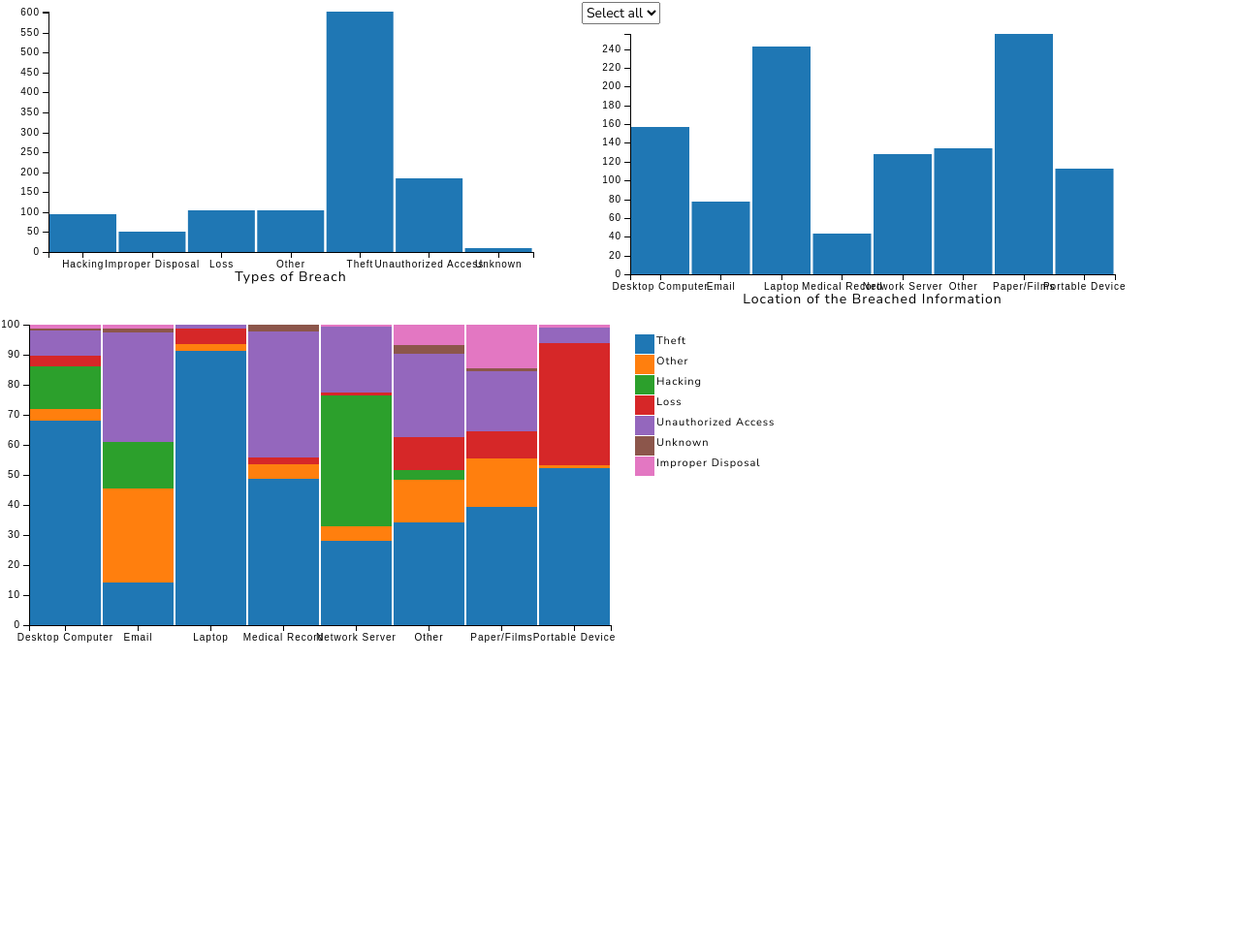
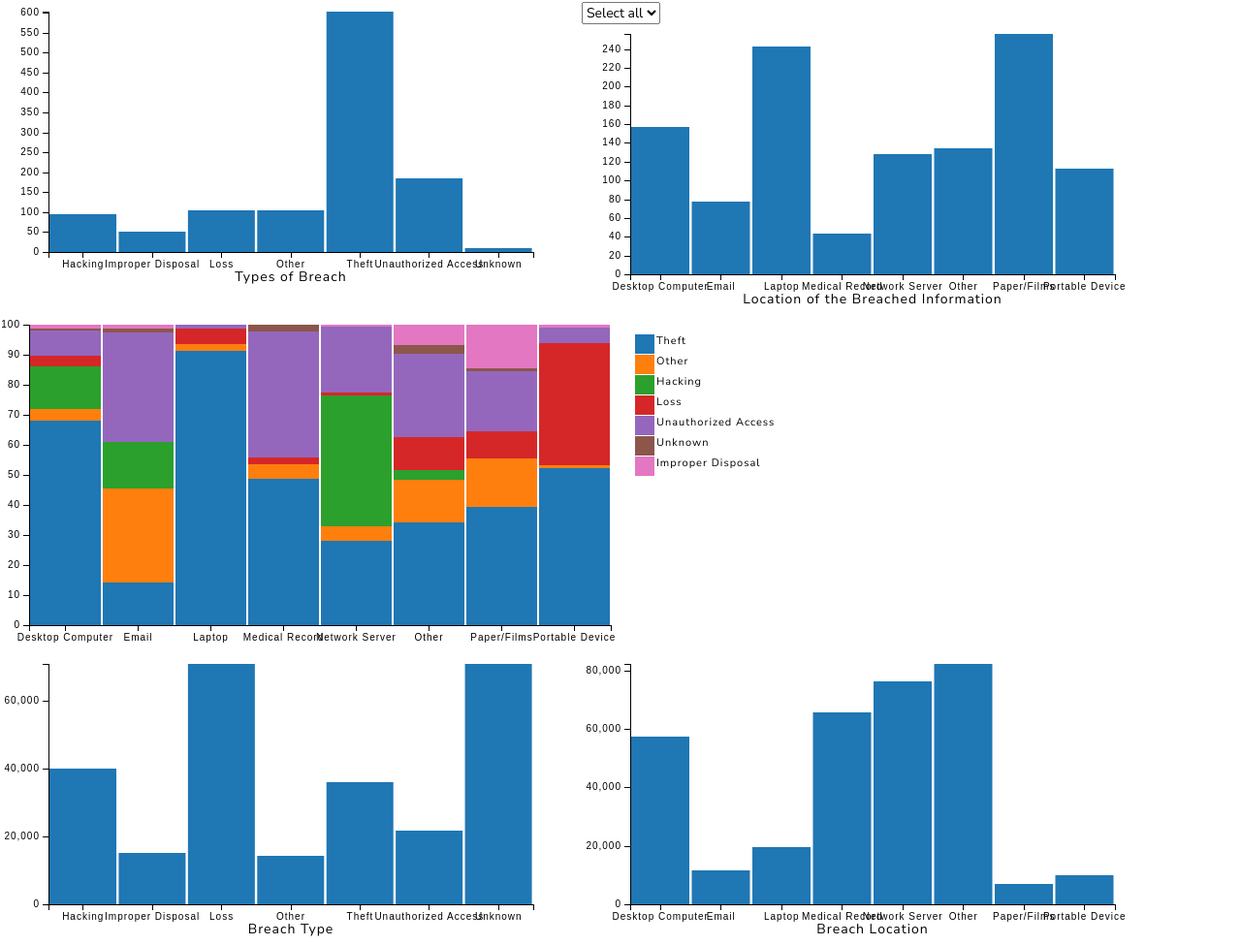
Before and after one commit to Code-Institute-Submissions/CyberSecurityImpactDataVisualization, a plain HTML site: page index.html in a window 1280 px wide. Shown: the part 44-1019 px from the top of the page at 97% size. Before the commit the page ends 800 px from the top, so only its background shows below. Drawn offline with Linux system fonts and the light colour scheme.

Commit message:
4 - Added average impact graphs

```diff
--- a/index.html
+++ b/index.html
@@ -27,5 +27,9 @@
 
     <div id="type-distribution"></div>
 
+    <div id="average-impact-type"></div>
+
+    <div id="average-impact-item"></div>
+
 </body>
 </html>
--- a/static/js/graph.js
+++ b/static/js/graph.js
@@ -1,6 +1,7 @@
 queue()
     .defer(d3.csv, "data/HHSCyberSecurityBreaches.csv")
     .await(makeGraphs);
+
 
 function makeGraphs(error, securityData) {
     var ndx = crossfilter(securityData);
@@ -13,9 +14,12 @@ function makeGraphs(error, securityData) {
     show_attack_type(ndx);
     show_attack_item(ndx);
     show_type_distribution(ndx);
+    show_average_impact_by_type(ndx);
+    show_average_impact_by_item(ndx);
 
     dc.renderAll();
 }
+
 
 function show_state(ndx) {
     var dim = ndx.dimension(dc.pluck('State'));
@@ -119,3 +123,95 @@ function show_type_distribution(ndx) {
         .legend(dc.legend().x(655).y(20).itemHeight(20).gap(1))
         .margins({top: 10, right: 170, bottom: 30, left: 30});
 }
+
+
+function show_average_impact_by_type(ndx) {
+    var dim = ndx.dimension(dc.pluck('Type_of_Breach'));
+
+    function add_item(p, v) {
+        p.count++;
+        p.total += v.Individuals_Affected;
+        p.average = p.total / p.count;
+        return p;
+    }
+
+    function remove_item(p, v) {
+        p.count--;
+        if(p.count == 0) {
+            p.total = 0;
+            p.average = 0;
+        } else {
+            p.total -= v.Individuals_Affected;
+            p.average = p.total / p.count;
+        }
+        return p;
+    }
+
+    function initialise() {
+        return {count: 0, total: 0, average: 0};
+    }
+
+    var averageImpactByType = dim.group().reduce(add_item, remove_item, initialise);
+
+    dc.barChart("#average-impact-type")
+        .width(600)
+        .height(300)
+        .margins({top: 10, right: 50, bottom: 30, left: 50})
+        .dimension(dim)
+        .group(averageImpactByType)
+        .valueAccessor(function(d){
+            return d.value.average.toFixed(2);
+        })
+        .transitionDuration(500)
+        .x(d3.scale.ordinal())
+        .xUnits(dc.units.ordinal)
+        .elasticY(true)
+        .xAxisLabel("Breach Type")
+        .yAxis().ticks(4);
+}
+
+
+function show_average_impact_by_item(ndx) {
+    var dim = ndx.dimension(dc.pluck('Location_of_Breached_Information'));
+
+    function add_item(p, v) {
+        p.count++;
+        p.total += v.Individuals_Affected;
+        p.average = p.total / p.count;
+        return p;
+    }
+
+    function remove_item(p, v) {
+        p.count--;
+        if(p.count == 0) {
+            p.total = 0;
+            p.average = 0;
+        } else {
+            p.total -= v.Individuals_Affected;
+            p.average = p.total / p.count;
+        }
+        return p;
+    }
+
+    function initialise() {
+        return {count: 0, total: 0, average: 0};
+    }
+
+    var averageImpactByType = dim.group().reduce(add_item, remove_item, initialise);
+
+    dc.barChart("#average-impact-item")
+        .width(600)
+        .height(300)
+        .margins({top: 10, right: 50, bottom: 30, left: 50})
+        .dimension(dim)
+        .group(averageImpactByType)
+        .valueAccessor(function(d){
+            return d.value.average.toFixed(2);
+        })
+        .transitionDuration(500)
+        .x(d3.scale.ordinal())
+        .xUnits(dc.units.ordinal)
+        .elasticY(true)
+        .xAxisLabel("Breach Location")
+        .yAxis().ticks(4);
+}
```
Also changed, not shown: 1 other file.
